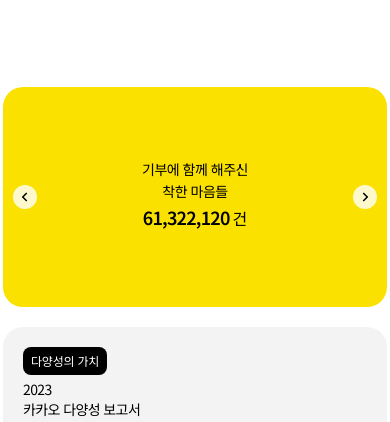
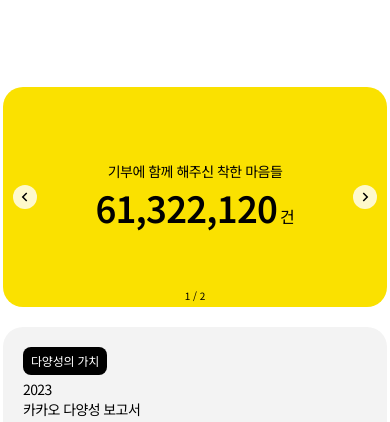
Before and after one commit to dahee0401/kakaocorp, a plain HTML site: page index.html in a window 390 px wide. Shown: the part 432-854 px from the top of the page. Drawn offline with nearby package versions, Linux system fonts and the light colour scheme.

Commit message:
CSS : 반응형 swiper

```diff
--- a/assets/scss/page/_main.scss
+++ b/assets/scss/page/_main.scss
@@ -406,7 +406,7 @@ body {
             left: 50%;
             -webkit-transform: translateX(-50%);
             transform: translateX(-50%);
-            font-size: 0;
+            // font-size: 0;
             white-space: nowrap;
             bottom: 2.2rem;
             @include desktop() {
@@ -484,6 +484,9 @@ body {
                             @media screen and (max-width: 1902px) {
                                 display: block;
                             }
+                            @include mobile() {
+                                display: none;
+                            }
                         }
                     }
                     strong {
@@ -501,6 +504,9 @@ body {
 
                             @include desktop() {
                                 font-size: 1.8rem;
+                            }
+                            @include mobile() {
+                                font-size: 3.6rem;
                             }
                         }
                     }
@@ -645,12 +651,7 @@ body {
                     -webkit-box-direction: normal;
                     -ms-flex-direction: column;
                     flex-direction: column;
-                    &:first-child {
-                        background-color: $colorPrimary;
-                    }
-                    &:last-child {
-                        background-color: rgba(0, 0, 0, 0.2);
-                    }
+
                     img {
                         display: block !important;
                         margin-bottom: 4px;
@@ -659,6 +660,10 @@ body {
                         @media screen and (max-width: 1902px) {
                             width: 4rem;
                             height: 4rem;
+                        }
+                        @include mobile() {
+                            width: 8rem;
+                            height: 8rem;
                         }
                     }
                     span {
```
Also changed, not shown: assets/css/style.css, assets/css/style.min.css.
